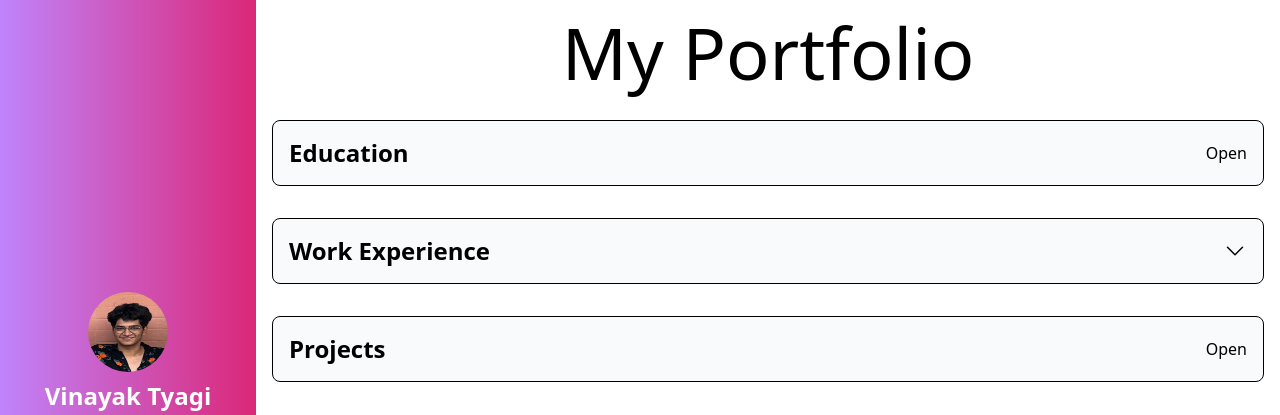
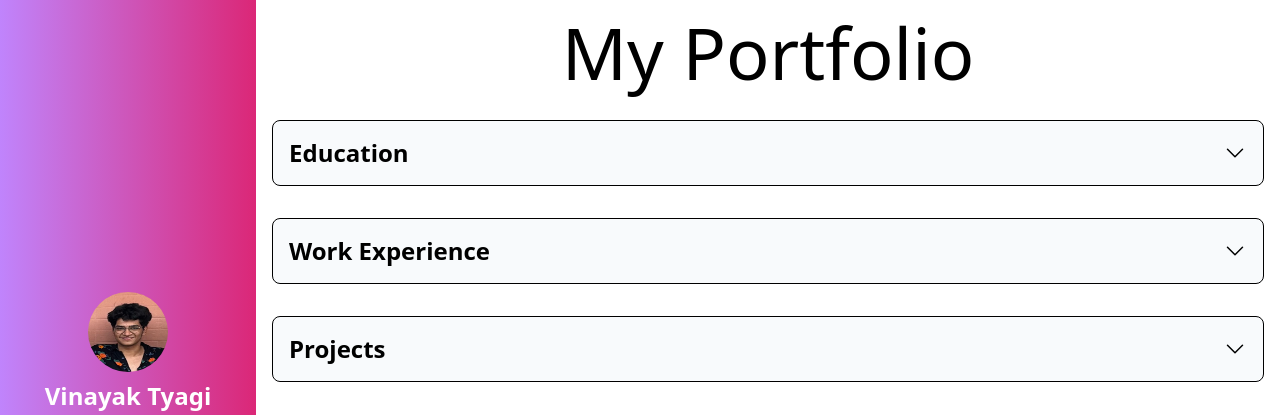
Before and after one commit to return-z/portfolio, a SvelteKit app: page / in a window 1280 px wide. Shown: the top 415 px of the page. Built offline with nearby package versions, Linux system fonts and the light colour scheme.

Commit message:
fixed open states

```diff
--- a/src/routes/Education.svelte
+++ b/src/routes/Education.svelte
@@ -1,6 +1,7 @@
 <script>
+	let desc = { hidden: true };
 	function handleOpen() {
-		const desc = document.getElementById('edu-desc');
+		desc = document.getElementById('edu-desc');
 		desc.hidden = !desc.hidden;
 	}
 	let src = new URL(
@@ -13,7 +14,34 @@
 	<div class="border border-black rounded-lg p-4 bg-slate-50">
 		<div class="flex justify-between">
 			<p class="font-bold text-2xl">Education</p>
-			<button on:click={handleOpen}>Open</button>
+
+			{#if desc.hidden}
+				<button on:click={handleOpen} class="font-thin text-2xl">
+					<svg
+						xmlns="http://www.w3.org/2000/svg"
+						fill="none"
+						viewBox="0 0 24 24"
+						stroke-width="1.5"
+						stroke="currentColor"
+						class="w-6 h-6"
+					>
+						<path stroke-linecap="round" stroke-linejoin="round" d="m19.5 8.25-7.5 7.5-7.5-7.5" />
+					</svg>
+				</button>
+			{:else}
+				<button on:click={handleOpen} class="font-thin text-2xl"
+					><svg
+						xmlns="http://www.w3.org/2000/svg"
+						fill="none"
+						viewBox="0 0 24 24"
+						stroke-width="1.5"
+						stroke="currentColor"
+						class="w-6 h-6"
+					>
+						<path stroke-linecap="round" stroke-linejoin="round" d="m4.5 15.75 7.5-7.5 7.5 7.5" />
+					</svg>
+				</button>
+			{/if}
 		</div>
 		<div id="edu-desc" hidden>
 			<div class="flex items-center p-2">
--- a/src/routes/Projects.svelte
+++ b/src/routes/Projects.svelte
@@ -4,8 +4,9 @@
 	let jslogo = new URL('../lib/images/JS.png', import.meta.url).href;
 	let python = new URL('../lib/images/python.png', import.meta.url).href;
 
+	let desc = { hidden: true };
 	function handleOpen() {
-		const desc = document.getElementById('proj-desc');
+		desc = document.getElementById('proj-desc');
 		desc.hidden = !desc.hidden;
 	}
 </script>
@@ -14,7 +15,34 @@
 	<div class="bg-slate-50 border border-black p-4 rounded-lg">
 		<div class="w-full flex justify-between">
 			<p class="font-bold text-2xl">Projects</p>
-			<button on:click={handleOpen}>Open</button>
+
+			{#if desc.hidden}
+				<button on:click={handleOpen} class="font-thin text-2xl">
+					<svg
+						xmlns="http://www.w3.org/2000/svg"
+						fill="none"
+						viewBox="0 0 24 24"
+						stroke-width="1.5"
+						stroke="currentColor"
+						class="w-6 h-6"
+					>
+						<path stroke-linecap="round" stroke-linejoin="round" d="m19.5 8.25-7.5 7.5-7.5-7.5" />
+					</svg>
+				</button>
+			{:else}
+				<button on:click={handleOpen} class="font-thin text-2xl"
+					><svg
+						xmlns="http://www.w3.org/2000/svg"
+						fill="none"
+						viewBox="0 0 24 24"
+						stroke-width="1.5"
+						stroke="currentColor"
+						class="w-6 h-6"
+					>
+						<path stroke-linecap="round" stroke-linejoin="round" d="m4.5 15.75 7.5-7.5 7.5 7.5" />
+					</svg>
+				</button>
+			{/if}
 		</div>
 		<div id="proj-desc" hidden>
 			<div class="flex items-center p-2">
```
